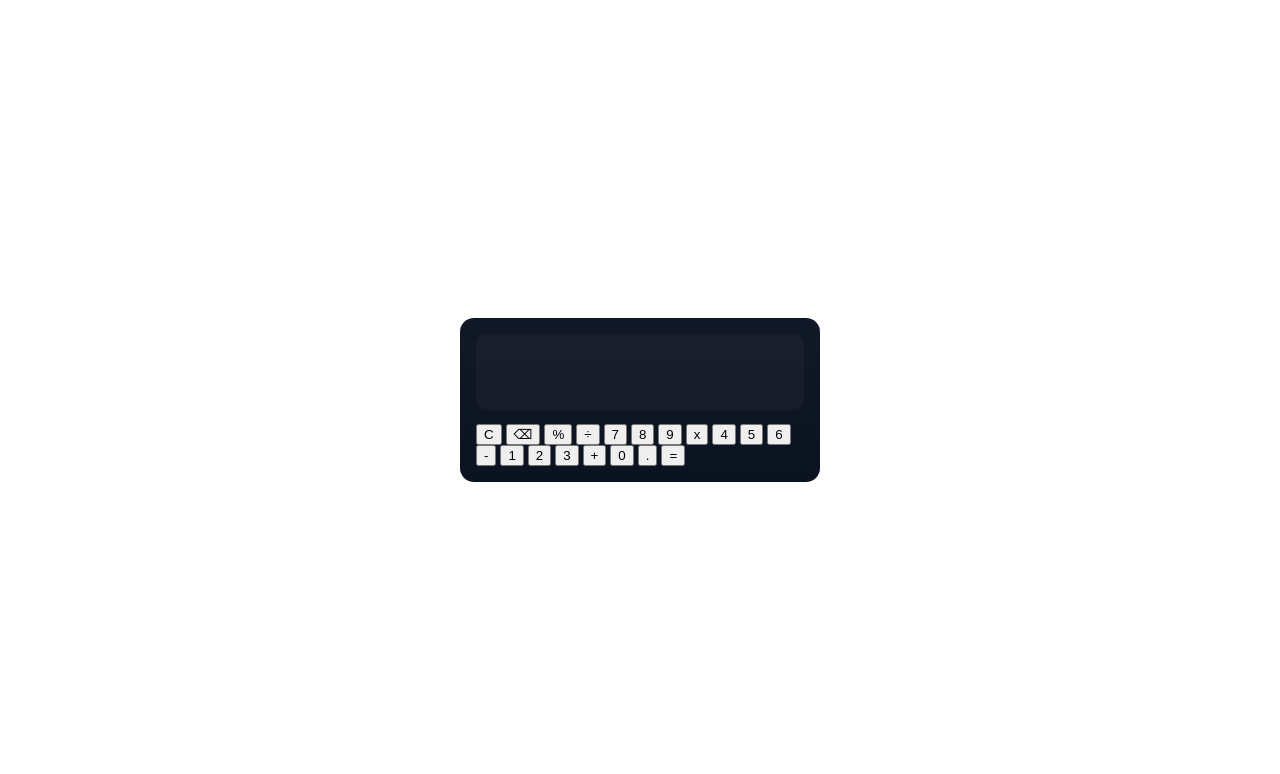
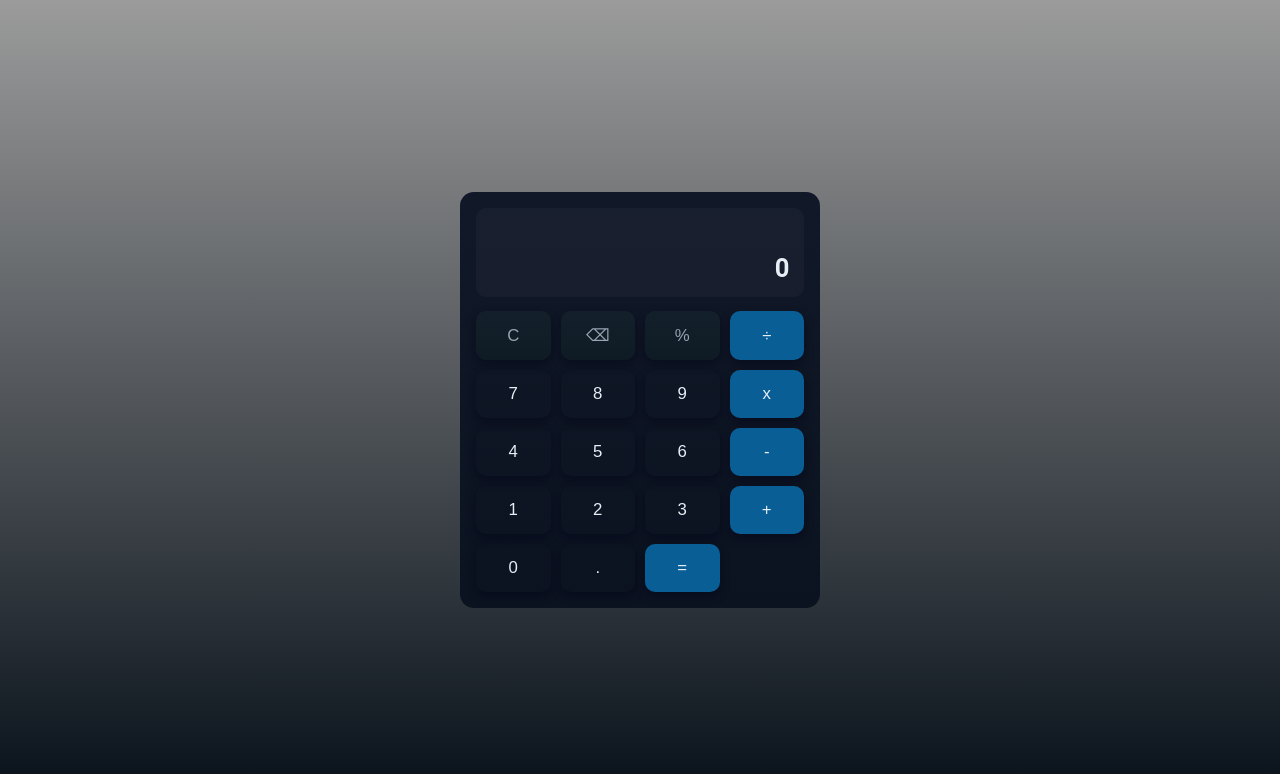
Before and after one commit to Proiug/html-css, a plain HTML site: page Calculadora/index.html in a window 1280 px wide. Drawn offline with Linux system fonts and the light colour scheme.

Commit message:
Calculadora atualizada com Js

```diff
--- a/Calculadora/index.html
+++ b/Calculadora/index.html
@@ -11,32 +11,33 @@
     <div class="calc">
         <div class="display">
             <div class="small" id="hitory">&nbsp;</div> <!--o codico &nbsp server para diminuir a tamanho da fonte quando mais numeros sao digitados -->
+            <div class="large" id="output">0</div>
     </div>
     <!--Teclado da calculadora-->
     <div class="pad">
-        <button class="btn-accent-soft">C</button>
-        <button class="btn-accent-soft">&#9003;</button>
-        <button class="btn-accent-soft">%</button>
-        <button class="btn-op">&#247</button>
+        <button class="btn-accent-soft" data-action="clear">C</button>
+        <button class="btn-accent-soft" data-action="back">&#9003;</button>
+        <button class="btn-accent-soft" data-action="percent">%</button>
+        <button class="btn-op" data-action="op">&#247</button>
 
         <button data-num>7</button>
         <button data-num>8</button>
         <button data-num>9</button>
-        <button class="btn-op">x</button>
+        <button class="btn-op" data-action="op">x</button>
 
         <button data-num>4</button>
         <button data-num>5</button>
         <button data-num>6</button>
-        <button class="btn-op">-</button>
+        <button class="btn-op" data-action="op">-</button>
 
         <button data-num>1</button>
         <button data-num>2</button>
         <button data-num>3</button>
-        <button class="btn-op">+</button>
+        <button class="btn-op" data-action="op">+</button>
 
         <button data-num>0</button>
         <button data-num>.</button>
-        <button class="btn-op">=</button>
+        <button class="btn-igual, btn-op" data-action="equals">=</button>
     </div>
 </body>
 </html>
--- a/Calculadora/style.css
+++ b/Calculadora/style.css
@@ -5,6 +5,7 @@
     --panel: #111827;
     --accent: #08a0f7;
     --muted: #9aa4b2;
+    --btn: #1f2937
     --btn-accent: #0b75b8;
     --glass: rgba(255, 255, 255, 0.03);
     font-family: Roboto;
@@ -23,7 +24,7 @@ body{
     display: flex;
     align-items: center;
     justify-content: center;
-    background: linear-gradient(180deg var,(--bf, #071019));
+    background: linear-gradient(180deg, var(--bg), #071019);
     padding: 24px;
     color: #e6eef6;
 }
@@ -51,3 +52,60 @@ gap: 16px;
 margin-bottom: 14px;
 word-break: break-all;
 }
+
+.small {
+    font-size: 0.82rem;
+    color: var(--muted);
+    text-align: right;
+    opacity: 0.95;
+}
+.large {
+    font-size: 1.6rem;
+    text-align: right;
+    font-weight: bold;
+    letter-spacing: 0.6px;
+    word-wrap: break-word;
+}
+
+/*grid de botoes*/
+
+.pad{
+    display: grid;
+    grid-template-columns: repeat(4, 1fr);
+    gap: 10px;
+}
+
+button {
+    background-color: var(--btn);
+    border: 0;
+    color: inherit;
+    padding: 14px 12px;
+    border-radius: 10px;
+    font-size: 1.05rem;
+    cursor: pointer;
+    transition: transform 0.08s ease,
+        box-shadow 0.08s ease,
+        background 0.12s ease;
+    box-shadow: 0 4px 8px rgba( 2, 6, 23, 0.5);
+    user-select: none;
+        }
+
+button:active{
+    transform: translateY(1px) scale(0.997);
+}
+
+.btn-op{
+    background: linear-gradient( 180deg);
+    background-color: #095e95;
+}
+
+.btn-igual {
+    grid-column: span 2;
+}
+
+.btn-accent-soft {
+    background: linear-gradient(
+        180deg, #13202b, #0f1b24
+    );
+    color: var(--muted);
+}
```
Also changed, not shown: Calculadora/calculadora.js (added, +113 -0 lines).
